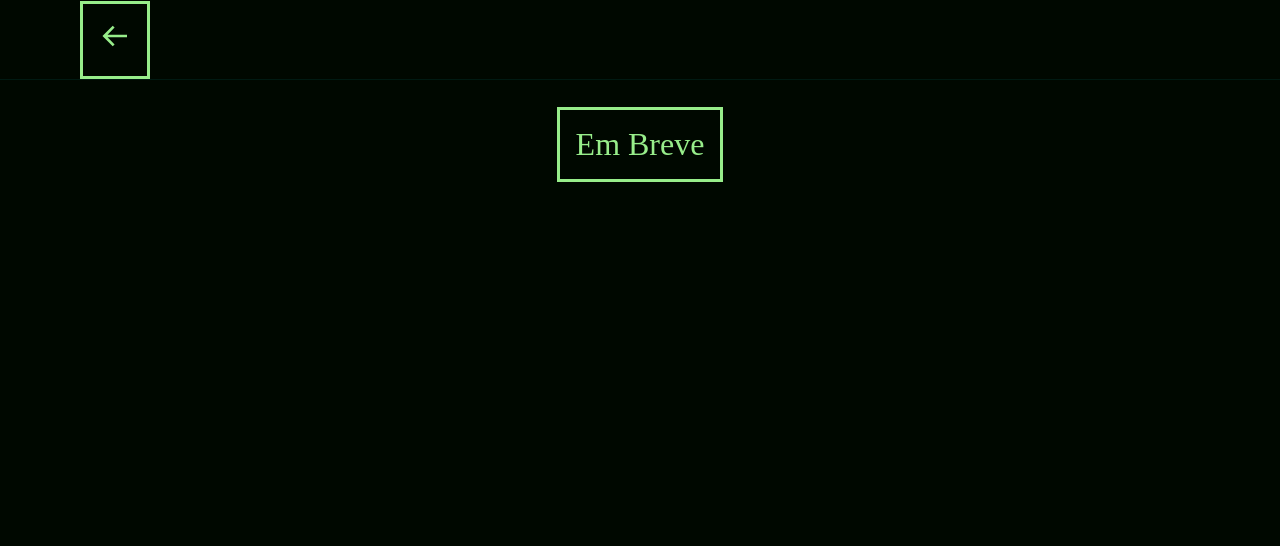
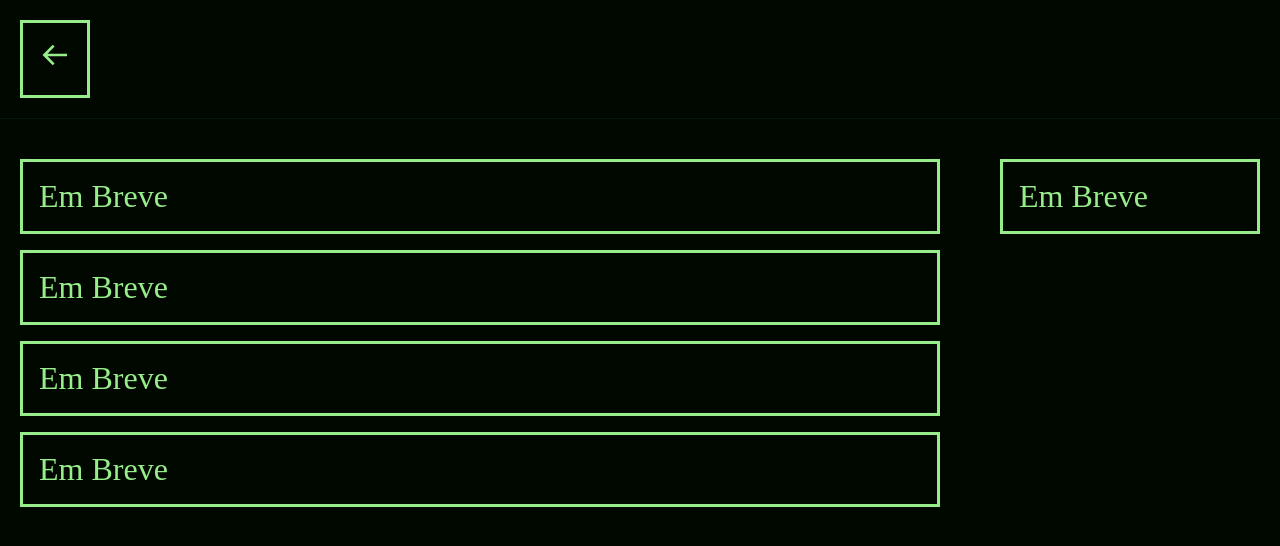
Before and after one commit to GustaDaHora/Number-Playgorund, a React (Vite) app: page /cronics in a window 1280 px wide. Shown: the top 546 px of the page. Built offline with nearby package versions, Linux system fonts and the light colour scheme; a web font is replaced by a local one.

Commit message:
Update cronics page
Added a landing page to futures additions!

```diff
--- a/src/app/pages/Cronics/index.tsx
+++ b/src/app/pages/Cronics/index.tsx
@@ -9,24 +9,33 @@ const Container = styled.div`
   min-height: 100vh;
   box-sizing: border-box;
   background-color: ${({ theme }) => theme.COLORS.BACKGROUND_900};
-  justify-content: space-between;
 
   display: grid;
-  place-items: center;
-  grid-template-rows: 80px 128px auto 64px;
-  grid-template-areas:
-    'header header'
-    'content content';
+  grid-template-rows: auto 1fr;
+  grid-template-columns: 1fr 300px;
+  grid-gap: 20px;
+  height: 100vh;
+  margin: 0;
 
   > Header {
-    grid-area: header;
+    grid-row: 1;
+    grid-column: 1 / span 2;
+    padding: 20px;
   }
-
-  > div {
-    grid-area: content;
+  > section {
+    grid-row: 2;
+    grid-column: 1;
+    padding: 20px;
     display: flex;
-    justify-content: space-between;
+    flex-direction: column;
     gap: 1rem;
+  }
+  > aside {
+    grid-row: 2;
+    grid-column: 2;
+    padding: 20px;
+    display: flex;
+    flex-direction: column;
   }
 `;
 
@@ -34,10 +43,15 @@ export function Cronics(): React.ReactElement {
   return (
     <Container>
       <Header />
-      <div>
-        {' '}
+      <section>
         <LinkButton to="/">Em Breve</LinkButton>
-      </div>
+        <LinkButton to="/">Em Breve</LinkButton>
+        <LinkButton to="/">Em Breve</LinkButton>
+        <LinkButton to="/">Em Breve</LinkButton>
+      </section>
+      <aside>
+        <LinkButton to="/">Em Breve</LinkButton>
+      </aside>
     </Container>
   );
 }
```
